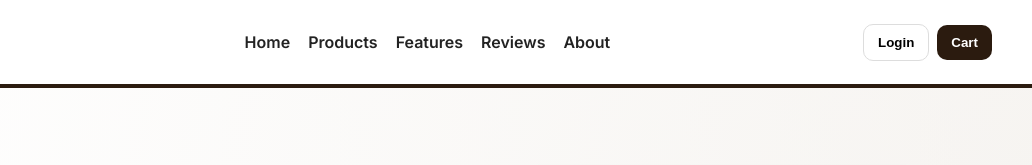
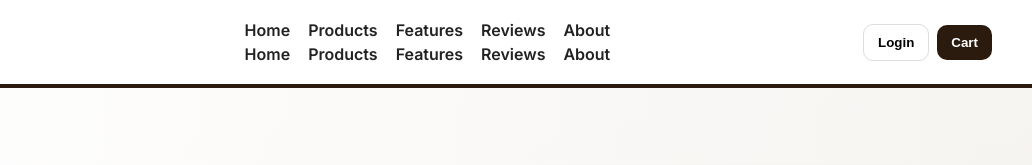
Before and after one commit to aishamoha20202-ai/coffee-website, a plain HTML site: page index.html in a window 1280 px wide. Shown: the top 165 px of the page, 248-1280 px from the left. Drawn offline with nearby package versions, Linux system fonts and the light colour scheme.

Commit message:
Update index.html

```diff
--- a/index.html
+++ b/index.html
@@ -23,6 +23,13 @@
 
       <nav class="nav">
         <ul class="nav-list">
+          <li><a href="#home">Home</a></li>
+          <li><a href="#products">Products</a></li>
+          <li><a href="#features">Features</a></li>
+          <li><a href="#reviews">Reviews</a></li>
+          <li><a href="#about">About</a></li>
+        </ul>
+                <ul class="nav-list">
           <li><a href="#home">Home</a></li>
           <li><a href="#products">Products</a></li>
           <li><a href="#features">Features</a></li>
```
